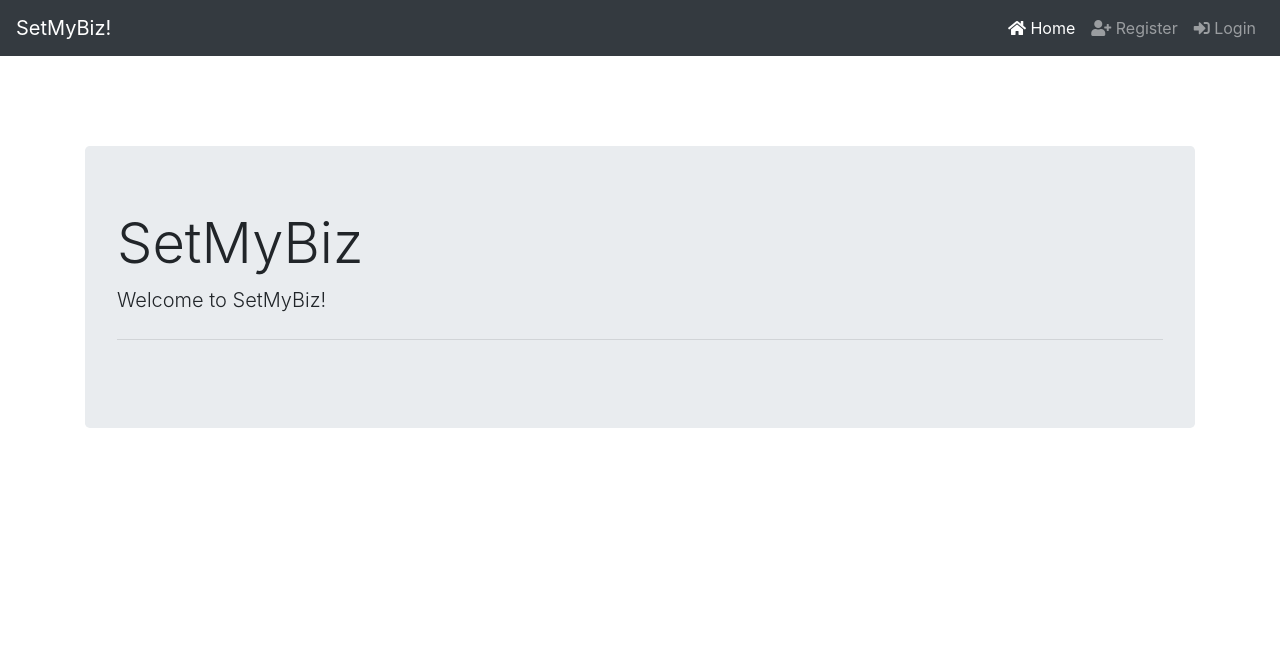
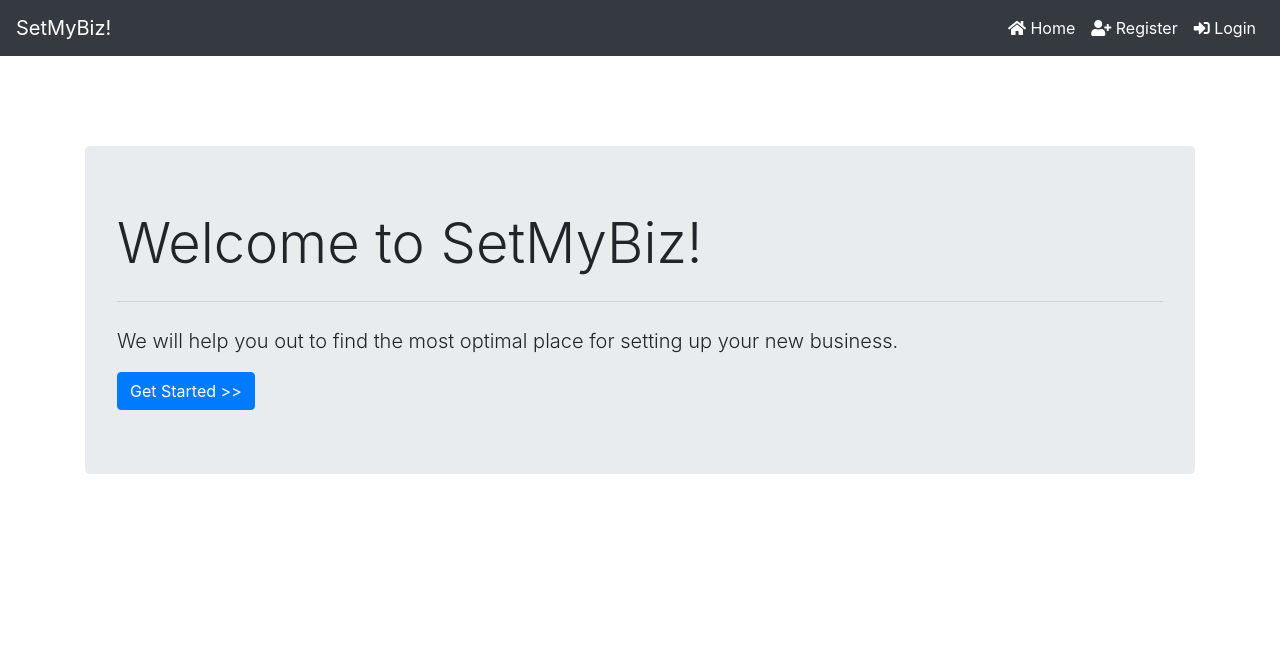
Before and after one commit to shreayan98c/Set-My-Biz, a Django app: page / in a window 1280 px wide. Shown: the top 650 px of the page. Run offline with Django 3.2, Linux system fonts and the light colour scheme; some libraries are stand-ins or nearby versions.

```diff
--- a/main/templates/main/base.html
+++ b/main/templates/main/base.html
@@ -22,11 +22,11 @@
 			<ul class="nav navbar-nav navbar-right ml-auto">
 				<li class="nav-item active"><a class="nav-link" href="/"><i class="fas fa-home"></i> Home</a></li>
 				{% if user.is_authenticated %}
-				<li class="nav-item"><a class="nav-link" href="/account"><i class="fas fa-user"></i> {{user.username}}</a></li>
-				<li class="nav-item"><a class="nav-link" href="/logout"><i class="fas fa-sign-out-alt"></i> Logout</a></li>
+				<li class="nav-item active"><a class="nav-link" href="/account"><i class="fas fa-user"></i> {{user.username}}</a></li>
+				<li class="nav-item active"><a class="nav-link" href="/logout"><i class="fas fa-sign-out-alt"></i> Logout</a></li>
 				{% else %}
-				<li class="nav-item"><a class="nav-link" href="/register"><i class="fas fa-user-plus"></i> Register</a></li>
-				<li class="nav-item"><a class="nav-link" href="/login"><i class="fas fa-sign-in-alt"></i> Login</a></li>
+				<li class="nav-item active"><a class="nav-link" href="/register"><i class="fas fa-user-plus"></i> Register</a></li>
+				<li class="nav-item active"><a class="nav-link" href="/login"><i class="fas fa-sign-in-alt"></i> Login</a></li>
 				{% endif %}
 			</ul>
 		</div>
--- a/main/templates/main/index.html
+++ b/main/templates/main/index.html
@@ -6,8 +6,12 @@
 
 {% block content %}
 <div class="jumbotron">
-	<h1 class="display-4">SetMyBiz</h1>
-	<p class="lead">Welcome to SetMyBiz!</p>
+	<h1 class="display-4">Welcome to SetMyBiz!</h1>
 	<hr class="my-4">
+	<p class="lead">We will help you out to find the most optimal place for setting up your new business.</p>
+	<button type="button" class="btn btn-primary">Get Started >></button>
+	<!-- <button type="button" class="btn btn-success">Get Started >></button>
+	<button type="button" class="btn btn-danger">Get Started >></button>
+	<button type="button" class="btn btn-dark">Get Started >></button> -->
 </div>
 {% endblock %}
```
